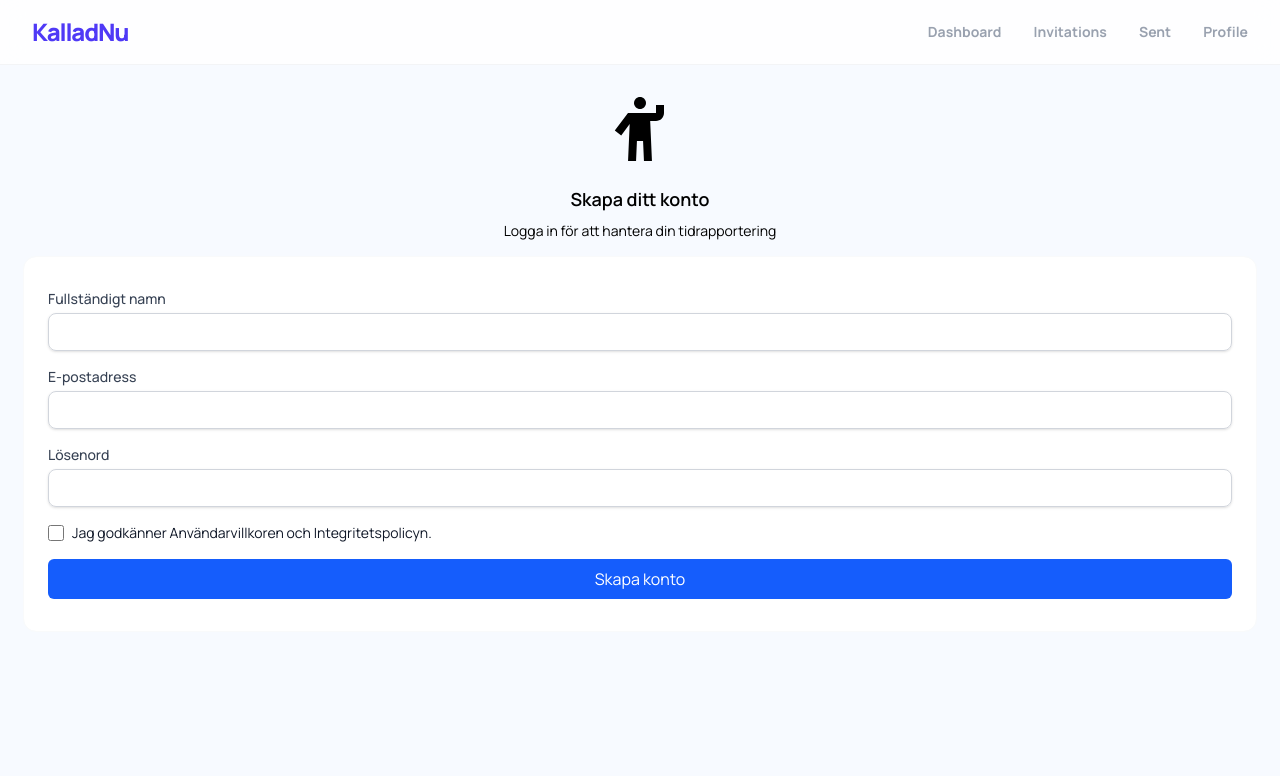
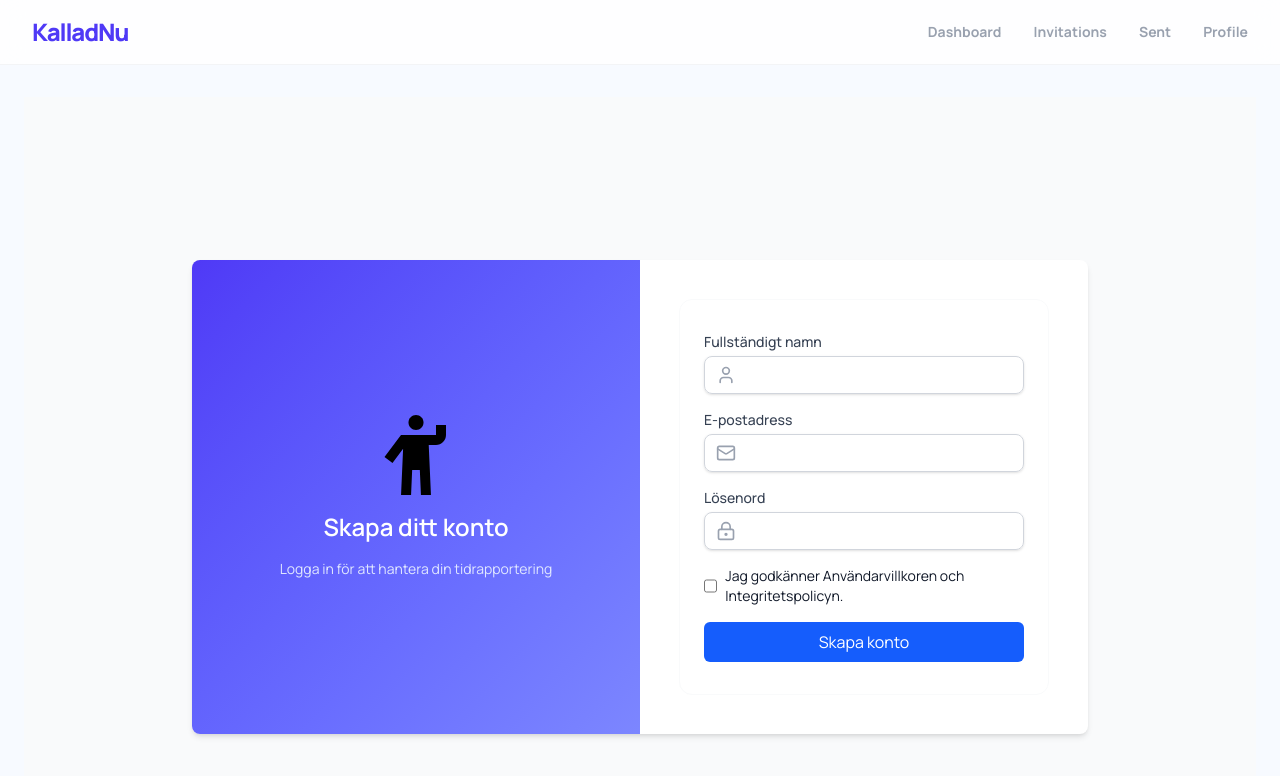
Before and after one commit to AAHektor/KalladNu, a React (Vite) app: page /register in a window 1280 px wide. Shown: the top 776 px of the page. Built offline with nearby package versions, Linux system fonts and the light colour scheme.

Commit message:
feat: add responsiveness to auth pages

```diff
--- a/src/features/auth/Login.tsx
+++ b/src/features/auth/Login.tsx
@@ -3,6 +3,8 @@ import waveicon from './assets/waveicon.svg'
 
 const Login = () => {
   return (
+    <>
+      <div className="block md:hidden">
         <div>
           <div className="flex flex-col items-center pb-6">
             <img src={waveicon} alt="Wave Icon" className="w-16 h-16 mb-4" />
@@ -15,6 +17,27 @@ const Login = () => {
             <p>Har du inget konto? <span className='text-blue-700 font-semibold'>Skapa konto</span></p>
           </div>
         </div>
+      </div>
+
+      <div className="hidden md:flex min-h-screen items-center justify-center bg-gray-50 p-8">
+        <div className="w-full max-w-4xl bg-white rounded-lg shadow-md overflow-hidden grid grid-cols-2">
+          <div className="flex flex-col items-center justify-center gap-4 p-10 bg-gradient-to-br from-indigo-600 to-indigo-400 text-white">
+            <img src={waveicon} alt="Wave Icon" className="w-20 h-20" />
+            <h2 className="font-semibold text-2xl">Logga in</h2>
+            <p className="text-sm max-w-xs text-indigo-100 text-center">Logga in för att hantera din tidrapportering</p>
+          </div>
+
+          <div className="p-10 flex flex-col items-center justify-center">
+            <div className="w-full max-w-md">
+              <LoginForm />
+              <div className='flex flex-col items-center pt-4'>
+                <p>Har du inget konto? <span className='text-blue-700 font-semibold'>Skapa konto</span></p>
+              </div>
+            </div>
+          </div>
+        </div>
+      </div>
+    </>
   )
 }
 
--- a/src/features/auth/Register.tsx
+++ b/src/features/auth/Register.tsx
@@ -3,14 +3,34 @@ import waveicon from './assets/waveicon.svg'
 
 const Register = () => {
   return (
-    <div className=''>
-        <div className='flex flex-col items-center gap-2 pb-4'>
+    <>
+      <div className="block md:hidden">
+        <div className=''>
+          <div className='flex flex-col items-center gap-2 pb-4'>
             <img src={waveicon} alt="" className='w-16 h-16 mb-4' />
             <h2 className="font-semibold text-lg">Skapa ditt konto</h2>
             <p className='text-sm'>Logga in för att hantera din tidrapportering</p>
+          </div>
+          <RegisterForm/>
         </div>
-        <RegisterForm/>
-    </div>
+      </div>
+
+      <div className="hidden md:flex min-h-screen items-center justify-center bg-gray-50 p-8">
+        <div className="w-full max-w-4xl bg-white rounded-lg shadow-md overflow-hidden grid grid-cols-2">
+          <div className="flex flex-col items-center justify-center gap-4 p-10 bg-gradient-to-br from-indigo-600 to-indigo-400 text-white">
+            <img src={waveicon} alt="" className="w-20 h-20" />
+            <h2 className="font-semibold text-2xl">Skapa ditt konto</h2>
+            <p className="text-sm max-w-xs text-indigo-100 text-center">Logga in för att hantera din tidrapportering</p>
+          </div>
+
+          <div className="p-10 flex items-center justify-center">
+            <div className="w-full max-w-md">
+                <RegisterForm/>
+            </div>
+          </div>
+        </div>
+      </div>
+    </>
   )
 }
 
--- a/src/features/auth/components/LoginForm.tsx
+++ b/src/features/auth/components/LoginForm.tsx
@@ -1,20 +1,23 @@
 import React from 'react'
+import { LockKeyhole, Mail } from 'lucide-react'
 
 const LoginForm = () => {
   return (
     <div className='bg-white outline-1 outline-gray-50 rounded-xl px-6 py-8'>
-        <div className='flex flex-col items-center gap-2 pb-4'>
+        <div className='md:hidden flex flex-col items-center gap-2 pb-4'>
             <h2 className="font-semibold text-lg">Välkommen tillbaka</h2>
             <p className='text-sm'>Logga in för att hantera din tidrapportering</p>
         </div>
         <form>
-            <div className='mb-4'>
+            <div className='mb-4 relative'>
                 <label htmlFor="email" className='block text-sm font-medium text-gray-700'>E-postadress</label>
-                <input type="email" id="email" className='mt-1 block w-full border border-gray-300 rounded-lg shadow-sm py-2 px-3 focus:ring-blue-500 focus:border-blue-500 sm:text-sm' />
+                <input type="email" id="email" className='mt-1 block w-full border border-gray-300 rounded-lg shadow-sm py-2 pl-10 pr-10 focus:ring-blue-500 focus:border-blue-500 sm:text-sm' />
+                <Mail className='text-gray-400 absolute left-3 top-[33px]' size={20} />
             </div>
-            <div className='mb-4'>
+            <div className='mb-4 relative'>
                 <label htmlFor="password" className='block text-sm font-medium text-gray-700'>Lösenord</label>
-                <input type="password" id="password" className='mt-1 block w-full border border-gray-300 rounded-lg shadow-sm py-2 px-3 focus:ring-blue-500 focus:border-blue-500 sm:text-sm' />
+                <input type="password" id="password" className='mt-1 block w-full border border-gray-300 rounded-lg shadow-sm py-2 pl-10 pr-10 focus:ring-blue-500 focus:border-blue-500 sm:text-sm' />
+                <LockKeyhole className='text-gray-400 absolute left-3 top-[33px]' size={20} />
             </div>
              <div className='flex items-center mt-4 mb-4'>
                 <input id="remember-me" name="remember-me" type="checkbox" className='h-4 w-4 text-blue-600 focus:ring-blue-500 border-gray-300 rounded' />
--- a/src/features/auth/components/RegisterForm.tsx
+++ b/src/features/auth/components/RegisterForm.tsx
@@ -1,20 +1,28 @@
 import React from 'react'
+import { User, Mail, LockKeyhole  } from 'lucide-react'
 
 const RegisterForm = () => {
   return (
     <div className='bg-white outline-1 outline-gray-50 rounded-xl px-6 py-8'>
         <form>
-            <div className='mb-4'>
-                <label htmlFor="email" className='block text-sm font-medium text-gray-700'>Fullständigt namn</label>
-                <input type="email" id="email" className='mt-1 block w-full border border-gray-300 rounded-lg shadow-sm py-2 px-3 focus:ring-blue-500 focus:border-blue-500 sm:text-sm' />
+            <div className='mb-4 relative'>
+                <label htmlFor="name" className='block text-sm font-medium text-gray-700'>Fullständigt namn</label>
+                <input
+                    type="text"
+                    id="name"
+                    className='mt-1 block w-full border border-gray-300 rounded-lg shadow-sm py-2 pl-10 pr-10 focus:ring-blue-500 focus:border-blue-500 sm:text-sm'
+                />
+                <User className='text-gray-400 absolute left-3 top-[33px]' size={20} />
             </div>
-            <div className='mb-4'>
+            <div className='mb-4 relative'>
                 <label htmlFor="email" className='block text-sm font-medium text-gray-700'>E-postadress</label>
-                <input type="email" id="email" className='mt-1 block w-full border border-gray-300 rounded-lg shadow-sm py-2 px-3 focus:ring-blue-500 focus:border-blue-500 sm:text-sm' />
+                <input type="email" id="email" className='mt-1 block w-full border border-gray-300 rounded-lg shadow-sm py-2 pl-10 pr-10 focus:ring-blue-500 focus:border-blue-500 sm:text-sm' />
+                <Mail className='text-gray-400 absolute left-3 top-[33px]' size={20} />
             </div>
-            <div className='mb-4'>
+            <div className='mb-4 relative'>
                 <label htmlFor="password" className='block text-sm font-medium text-gray-700'>Lösenord</label>
-                <input type="password" id="password" className='mt-1 block w-full border border-gray-300 rounded-lg shadow-sm py-2 px-3 focus:ring-blue-500 focus:border-blue-500 sm:text-sm' />
+                <input type="password" id="password" className='mt-1 block w-full border border-gray-300 rounded-lg shadow-sm py-2 pl-10 pr-10 focus:ring-blue-500 focus:border-blue-500 sm:text-sm' />
+                <LockKeyhole className='text-gray-400 absolute left-3 top-[33px]' size={20} />
             </div>
              <div className='flex items-center mt-4 mb-4'>
                 <input id="remember-me" name="remember-me" type="checkbox" className='h-4 w-4 text-blue-600 focus:ring-blue-500 border-gray-300 rounded' />
```
Lines whose indentation alone changed are shown as unchanged.
